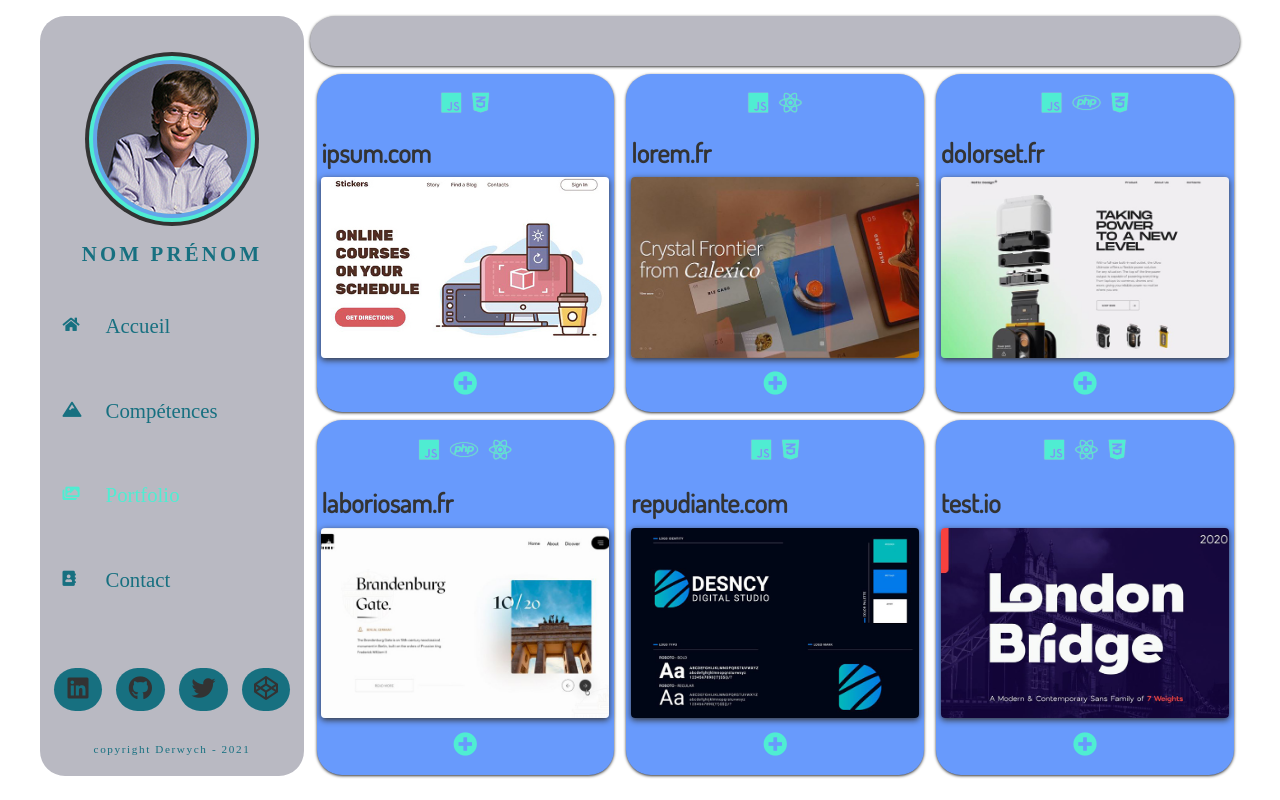
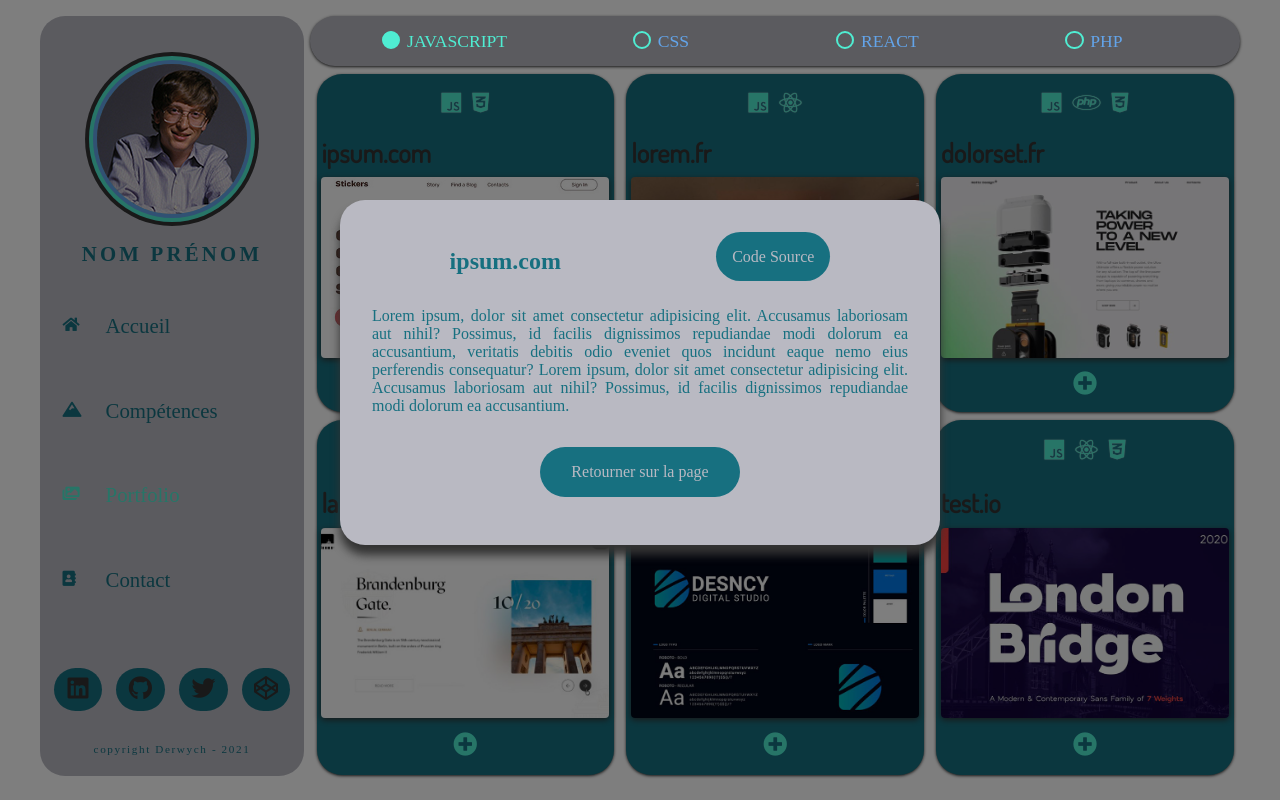
Before and after one commit to Michel-Seys/react-cv, a React (Create React App) app: page /Portfolio in a window 1280 px wide. Both pictures are taken after a click on the element 465 px from the left and 382 px from the top of the page. Built offline with nearby package versions, Linux system fonts and the light colour scheme; a web font is replaced by a local one.

Commit message:
Portfolio Radio Buttons

```diff
--- a/src/components/portfolio/Project.js
+++ b/src/components/portfolio/Project.js
@@ -1,6 +1,17 @@
 import React, {Component} from 'react';
 
 class Project extends Component {
+
+    state = {
+        showInfo: false
+    }
+
+    handleInfo = () => {
+        this.setState({
+            showInfo: !this.state.showInfo
+        })
+    }
+
     render() {
         let {name, languagesIcons, source, info, picture} = this.props.item;
 
@@ -12,10 +23,31 @@
                     )}
                 </div>
                 <h3>{name}</h3>
-                <img src={picture} alt=""/>
-                <span className="infos">
+                <img src={picture} alt="" onClick={this.handleInfo}/>
+                <span className="infos" onClick={this.handleInfo}>
                     <i className="fas fa-plus-circle"></i>
                 </span>
+
+                {
+                    this.state.showInfo && (
+                        <div className="showInfos">
+                            <div className="infosContent">
+                                <div className="head">
+                                    <h2>{name}</h2>
+                                    <div className="souceCode">
+                                        <a href={source} rel="noopener noreferrer" className="button" target="_blank">Code Source</a>
+                                    </div>
+                                </div>
+                                <p className="text">{info}</p>
+
+                                <div className="button return" onClick={this.handleInfo}>
+                                    Retourner sur la page
+                                </div>
+
+                            </div>
+                        </div>
+                    )
+                }
             </div>
         );
     }
--- a/src/components/portfolio/ProjectList.js
+++ b/src/components/portfolio/ProjectList.js
@@ -5,20 +5,51 @@
 
 class ProjectList extends Component {
     state = {
-        projects: portfolioData
+        projects: portfolioData,
+        radios: [
+            {id: 1, value: "javascript"},
+            {id: 2, value: "css"},
+            {id: 3, value: "react"},
+            {id: 4, value: "php"}
+        ],
+        selectedRadio: 'javascript'
+    }
+
+    handleRadio = (event) => {
+        let radio = event.target.value;
+        this.setState({selectedRadio: radio})
     }
 
     render() {
-        let{projects} = this.state;
+        let{projects, radios, selectedRadio} = this.state;
 
         return (
             <div className="portfolioContent">
                 <ul className="radioDisplay">
-
+                    {
+                        radios.map((radio) => {
+                            return (
+                                <li key={radio.id}>
+                                    <input
+                                        type="radio"
+                                        name="radio"
+                                        checked={radio.value === selectedRadio}
+                                        value={radio.value}
+                                        id={radio.value}
+                                        onChange={this.handleRadio}
+                                    />
+                                    <label htmlFor={radio.value}>{radio.value}</label>
+                                </li>
+                            )
+                        })
+                    }
                 </ul>
                 <div className="projects">
                     {
-                        projects.map(item => {
+
+                        projects
+                            .filter(project => project.languages.includes(selectedRadio))
+                            .map(item => {
                             return (
                                 <Project
                                     key={item.id}
--- a/src/styles/pages/_portfolio.scss
+++ b/src/styles/pages/_portfolio.scss
@@ -83,7 +83,7 @@
     justify-content: space-around;
 
     .project {
-      background: $color-2;
+      background: $color-5;
       border-radius: $borderRadius;
       margin: 0.5rem 0 0 0;
       text-align: center;
```
